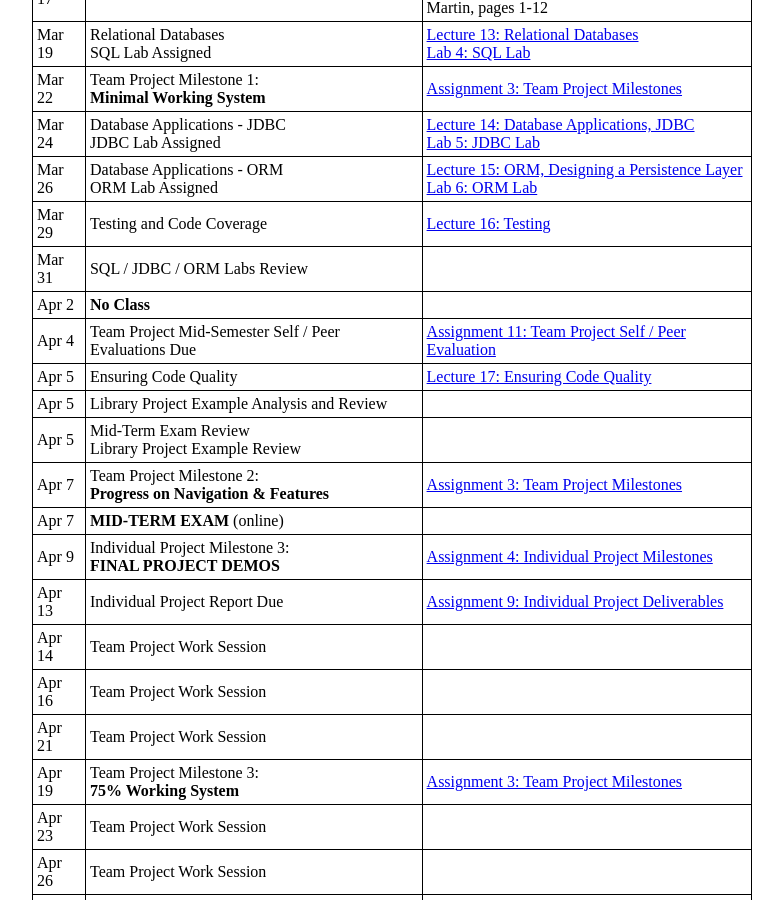
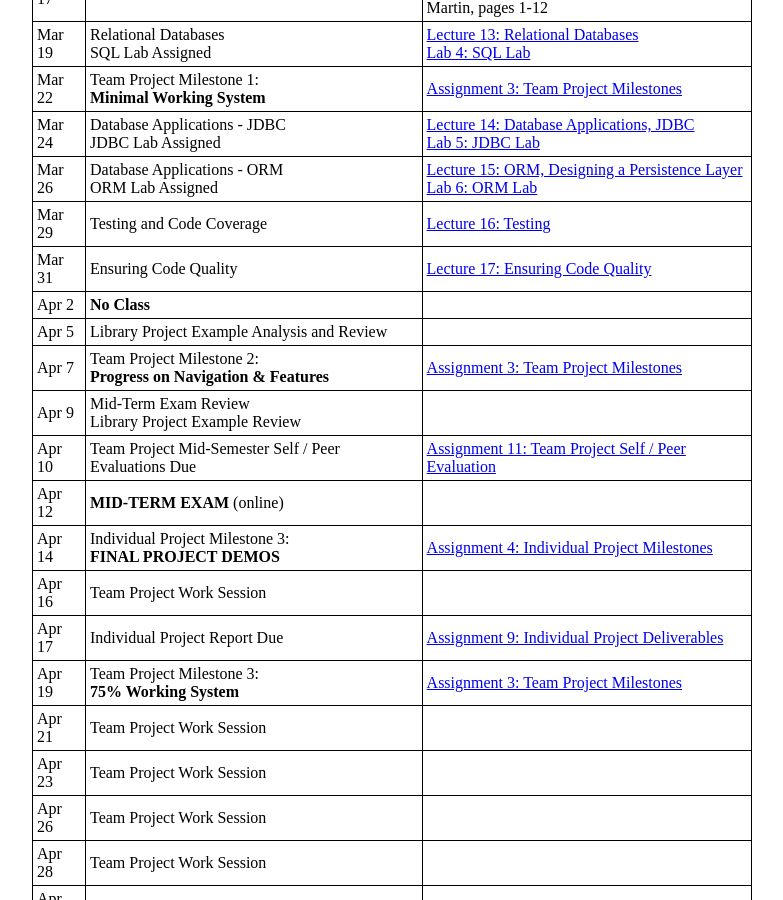
Before and after one commit to ycpcs/cs320-spring2021, a Jekyll site: the page built from schedule.md, in a window 1280 px wide and 900 px high, scrolled down 1179 px. Shown: the whole window, without its empty margins (248-1031 px from the left). Built offline with Jekyll 4.4.1, drawn with Linux system fonts in a browser that asks for light colours.

Commit message:
modified the schedule to reflect the Good Friday Holiday

```diff
--- a/schedule.md
+++ b/schedule.md
@@ -37,20 +37,18 @@ Mar 22 | Team Project Milestone 1:<br> **Minimal Working System** | [Assignment
 Mar 24 | Database Applications - JDBC<br> JDBC Lab Assigned | [Lecture 14: Database Applications, JDBC](lectures/lecture14.html)<br> [Lab 5: JDBC Lab](./labs/lab05.html)
 Mar 26 | Database Applications - ORM <br> ORM Lab Assigned | [Lecture 15: ORM, Designing a Persistence Layer](lectures/lecture15.html)<br> [Lab 6: ORM Lab](./labs/lab06.html)
 Mar 29 | Testing and Code Coverage | [Lecture 16: Testing](lectures/lecture16.html)
-Mar 31 | SQL / JDBC / ORM Labs Review
+Mar 31 | Ensuring Code Quality | [Lecture 17: Ensuring Code Quality](lectures/lecture17.html)
 Apr 2  | **No Class**
-Apr 4  | Team Project Mid-Semester Self / Peer Evaluations Due | [Assignment 11: Team Project Self / Peer Evaluation](assign/assign11.html)
-Apr 5 | Ensuring Code Quality | [Lecture 17: Ensuring Code Quality](lectures/lecture17.html)
 Apr 5 | Library Project Example Analysis and Review
-Apr 5  | Mid-Term Exam Review <br> Library Project Example Review
 Apr 7  | Team Project Milestone 2:<br> **Progress on Navigation & Features** | [Assignment 3: Team Project Milestones](assign/assign03.html)
-Apr 7  | **MID-TERM EXAM** (online)
-Apr 9  | Individual Project Milestone 3:<br> **FINAL PROJECT DEMOS** | [Assignment 4: Individual Project Milestones](assign/assign04.html)
-Apr 13 | Individual Project Report Due | [Assignment 9: Individual Project Deliverables](assign/assign09.html)
-Apr 14 | Team Project Work Session
+Apr 9  | Mid-Term Exam Review <br> Library Project Example Review
+Apr 10  | Team Project Mid-Semester Self / Peer Evaluations Due | [Assignment 11: Team Project Self / Peer Evaluation](assign/assign11.html)
+Apr 12  | **MID-TERM EXAM** (online)
+Apr 14  | Individual Project Milestone 3:<br> **FINAL PROJECT DEMOS** | [Assignment 4: Individual Project Milestones](assign/assign04.html)
 Apr 16 | Team Project Work Session
+Apr 17 | Individual Project Report Due | [Assignment 9: Individual Project Deliverables](assign/assign09.html)
+Apr 19 | Team Project Milestone 3:<br> **75% Working System** | [Assignment 3: Team Project Milestones](assign/assign03.html)
 Apr 21 | Team Project Work Session
-Apr 19 | Team Project Milestone 3:<br> **75% Working System** | [Assignment 3: Team Project Milestones](assign/assign03.html)
 Apr 23 | Team Project Work Session
 Apr 26 | Team Project Work Session
 Apr 28 | Team Project Work Session
```
